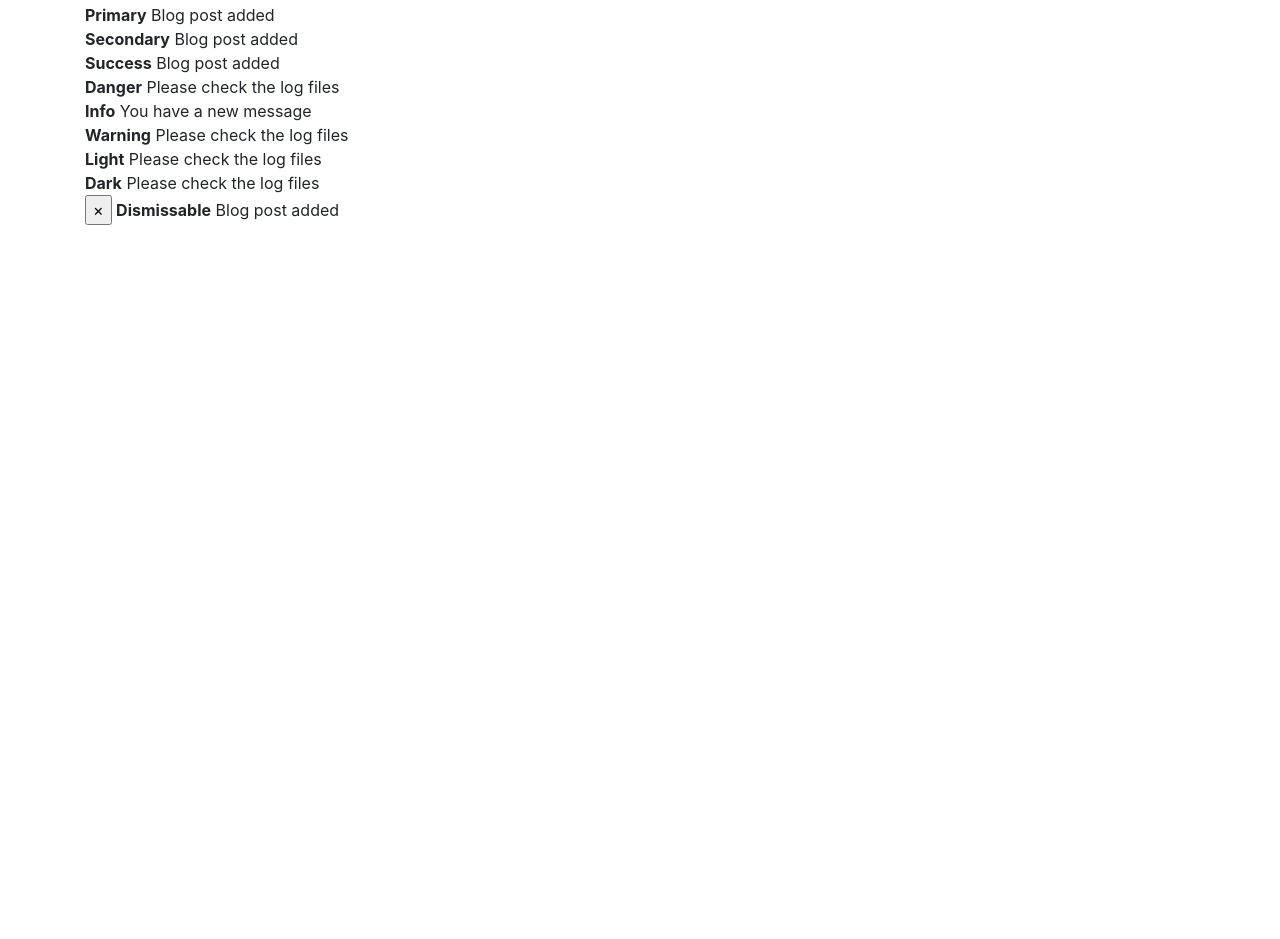
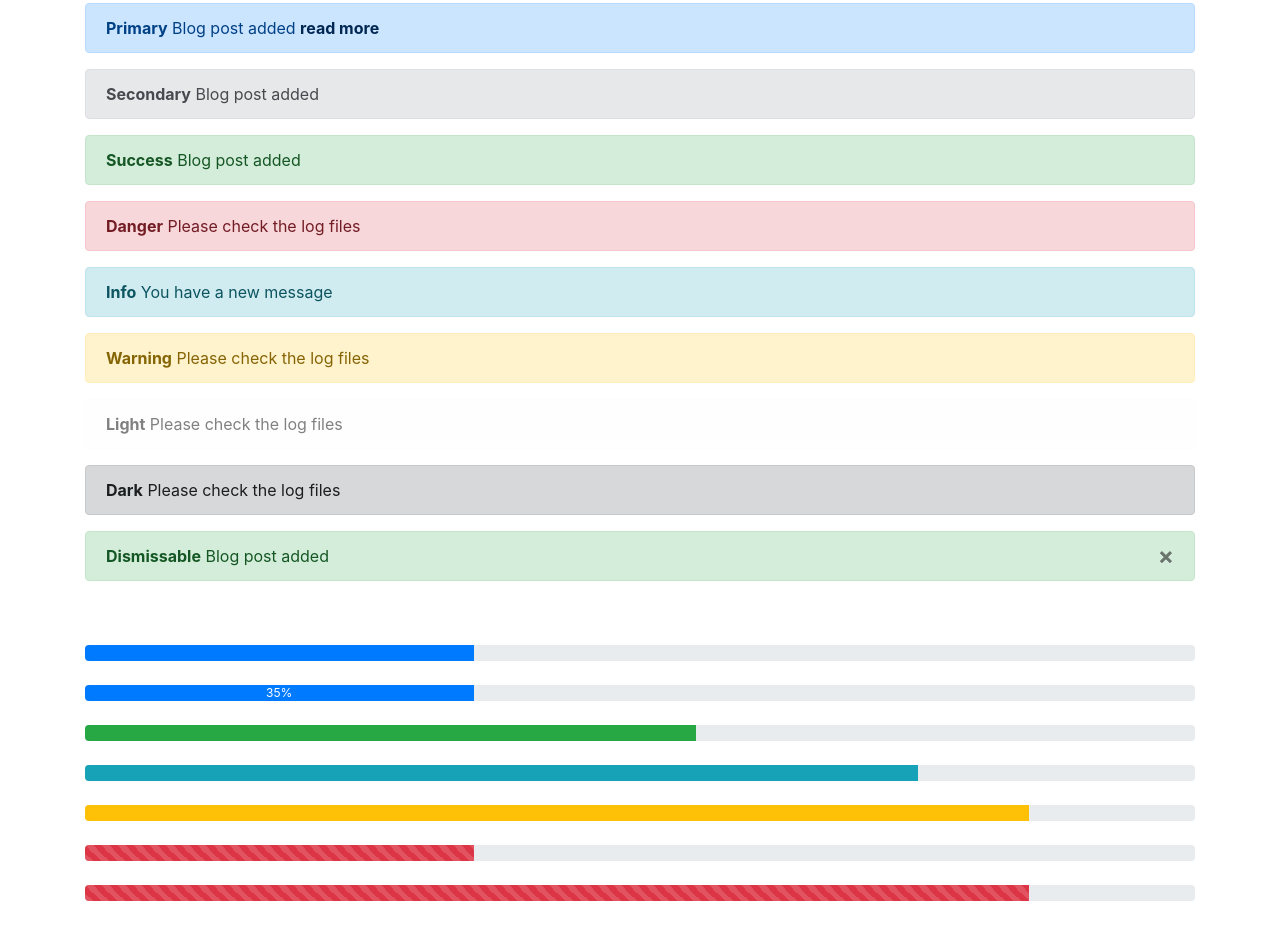
Before and after one commit to JamesBlocker/bootcamp-course, a plain HTML site: page bootstrap_sandbox_starter/3_7_alerts_progress.html in a window 1280 px wide. Shown: the part 195-1134 px from the top of the page. Before the commit the page ends 1112 px from the top, so only its background shows below. Drawn offline with nearby package versions, Linux system fonts and the light colour scheme.

Commit message:
complete alert bars and progress bars

```diff
--- a/bootstrap_sandbox_starter/3_7_alerts_progress.html
+++ b/bootstrap_sandbox_starter/3_7_alerts_progress.html
@@ -83,42 +83,42 @@
         <!--########################START HERE#########################-->
 
         <!-- ALERTS -->
-        <div>
-          <strong>Primary</strong> Blog post added
+        <div class="alert alert-primary">
+          <strong>Primary</strong> Blog post added <a href="#" class="alert-link">read more</a>
         </div>
 
-        <div>
+        <div class="alert alert-secondary">
           <strong>Secondary</strong> Blog post added
         </div>
 
-        <div>
+        <div class="alert alert-success">
             <strong>Success</strong> Blog post added
         </div>
 
-        <div>
+        <div class="alert alert-danger">
             <strong>Danger</strong> Please check the log files
         </div>
 
-        <div>
+        <div class="alert alert-info">
             <strong>Info</strong> You have a new message
         </div>
 
-        <div>
+        <div class="alert alert-warning">
             <strong>Warning</strong> Please check the log files
         </div>
 
-        <div>
+        <div class="alert alert-light">
             <strong>Light</strong> Please check the log files
         </div>
 
-        <div>
+        <div class="alert alert-dark">
             <strong>Dark</strong> Please check the log files
         </div>
 
 
         <!-- DISMISSABLE ALERT -->
-        <div>
-            <button type="button">
+        <div class="alert alert-success alert-dismissable fade show">
+            <button class="close" data-dismiss="alert" type="button">
                 <span>&times;</span>
             </button>
             <strong>Dismissable</strong> Blog post added
@@ -127,32 +127,32 @@
         <br><br>
 
         <!-- PROGRESS BARS -->
-        <div>
-            <div></div>
+        <div class="progress">
+            <div class="progress-bar" style="width:35%"></div>
         </div>
         <br>
-        <div>
-            <div></div>
+        <div class="progress">
+            <div class="progress-bar" style="width:35%">35%</div>
         </div>
         <br>
-        <div>
-            <div></div>
+        <div class="progress">
+            <div class="progress-bar bg-success" style="width:55%"></div>
         </div>
         <br>
-        <div>
-            <div></div>
+        <div class="progress">
+            <div class="progress-bar bg-info" style="width:75%"></div>
         </div>
         <br>
-        <div>
-            <div></div>
+        <div class="progress">
+            <div class="progress-bar bg-warning" style="width:85%"></div>
         </div>
         <br>
-        <div>
-            <div></div>
+        <div class="progress">
+            <div class="progress-bar bg-danger progress-bar-striped" style="width:35%"></div>
         </div>
         <br>
-        <div>
-            <div></div>
+        <div class="progress">
+            <div class="progress-bar bg-danger progress-bar-striped progress-bar-animated" style="width:85%"></div>
         </div>
 
     </div><!-- ./container -->
```
